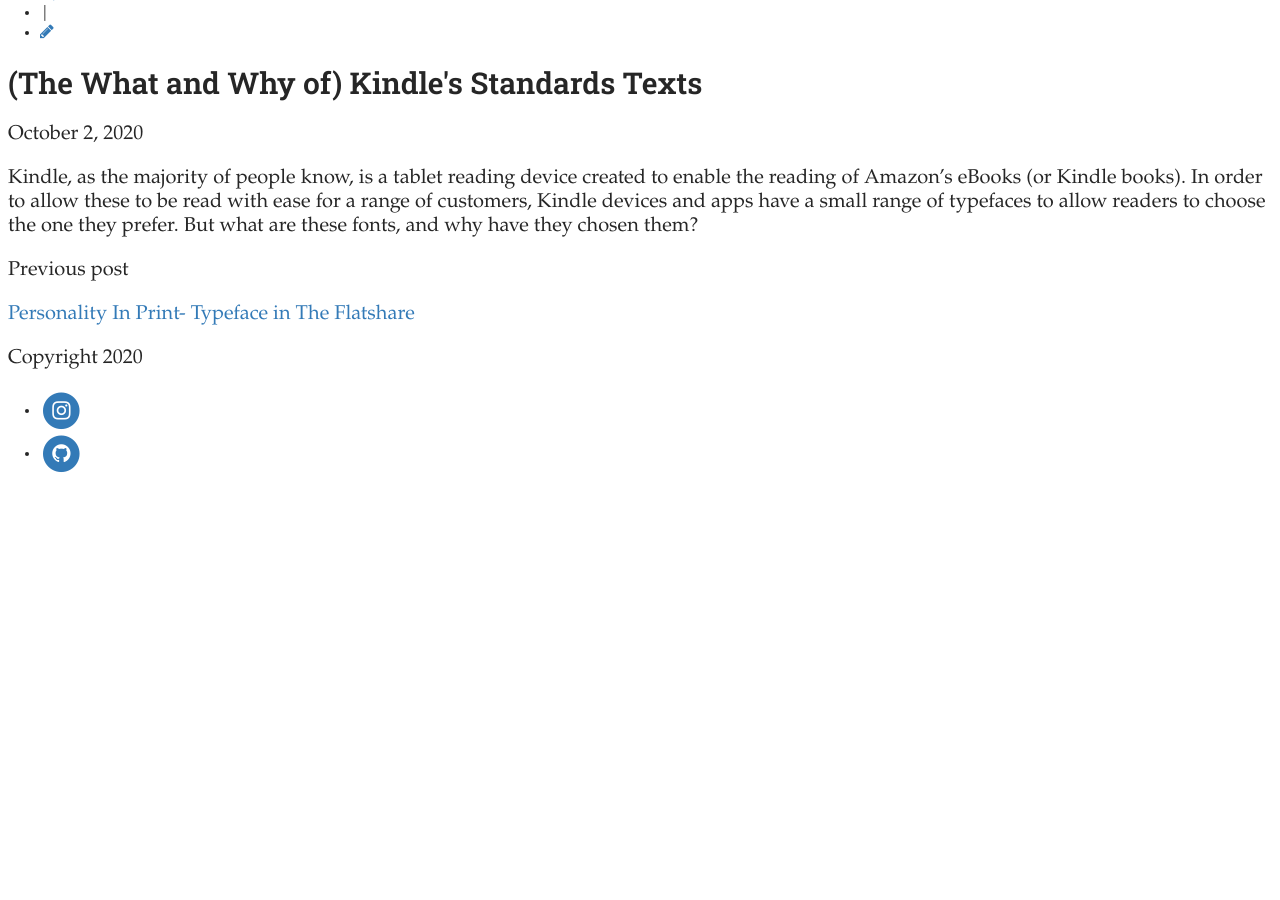
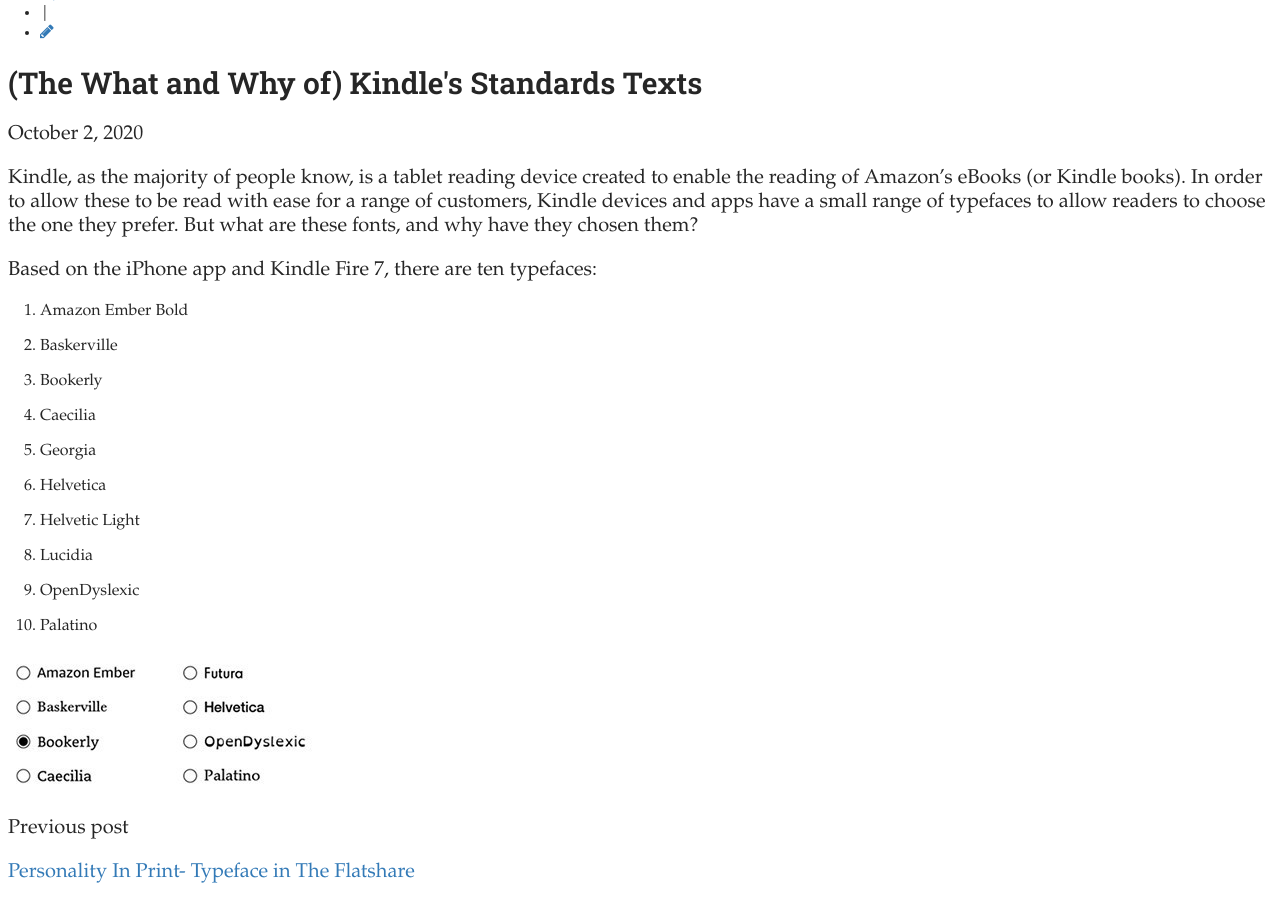
Before and after one commit to eyescroll/BrookesBlog, a Jekyll site: the page built from _posts/2020-10-02-the-what-and-why-of-kindles-standards-texts.md, in a window 1280 px wide and 900 px high, scrolled down 486 px. Built offline with Jekyll 4.4.1, drawn with Linux system fonts in a browser that asks for light colours; some web fonts are replaced; before the commit the page ends 978 px from its top, so only the background shows below that.

Commit message:
Update Post “2020-10-02-the-what-and-why-of-kindles-standards-texts”

```diff
--- a/_posts/2020-10-02-the-what-and-why-of-kindles-standards-texts.md
+++ b/_posts/2020-10-02-the-what-and-why-of-kindles-standards-texts.md
@@ -5,3 +5,31 @@
 comments: true
 ---
 Kindle, as the majority of people know, is a tablet reading device created to enable the reading of Amazon's eBooks (or Kindle books). In order to allow these to be read with ease for a range of customers, Kindle devices and apps have a small range of typefaces to allow readers to choose the one they prefer. But what are these fonts, and why have they chosen them?
+
+
+
+Based on the iPhone app and Kindle Fire 7, there are ten typefaces:
+
+1. Amazon Ember Bold
+
+2. Baskerville
+
+3. Bookerly
+
+4. Caecilia
+
+5. Georgia
+
+6. Helvetica
+
+7. Helvetic Light
+
+8.  Lucidia
+
+9.  OpenDyslexic
+
+10. Palatino
+
+
+
+![](../uploads/article2-kindlefonts-edited-.jpg "https://blog.the-ebook-reader.com/2017/10/12/kindle-software-update-arrives-with-new-bold-and-font-settings/")
```
Also changed, not shown: uploads/article2-kindlefonts-edited-.jpg (added).
